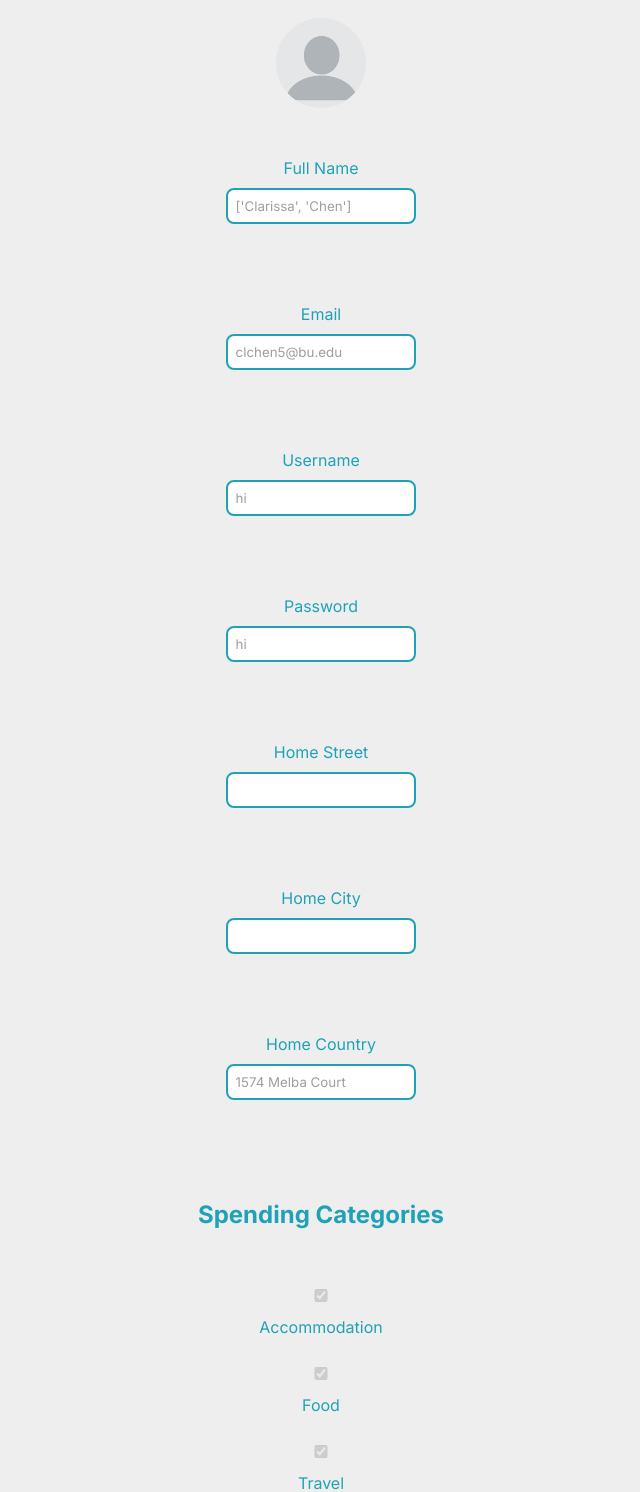
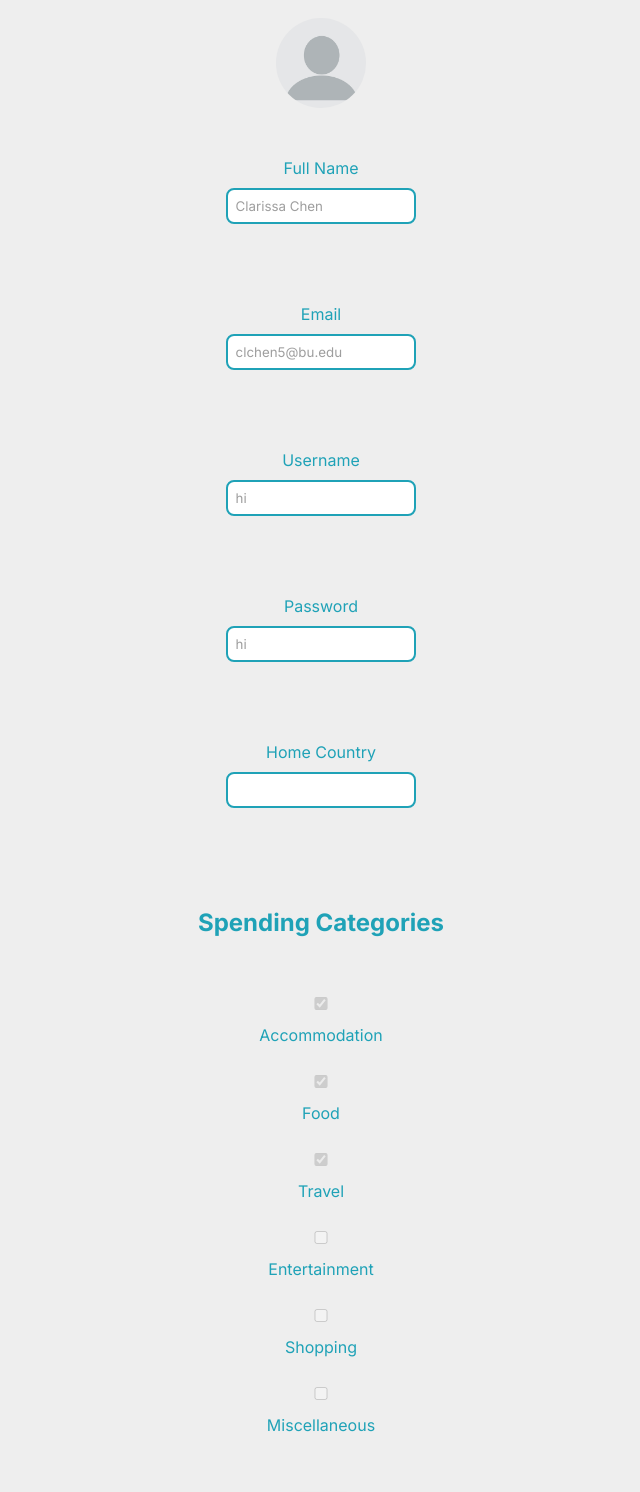
Before and after one commit to chelsnn/Budget-App, a Flask app: page /profile in a window 1280 px wide; the page is wider, and only the part inside the window is pictured. Shown: the part 201-1693 px from the top of that part, without its empty margins (319-959 px from the left). Run offline with Flask 3, Linux system fonts and the light colour scheme; a user stored in the database is signed in; data comes from the database, SQL or seed files in the repository.

Commit message:
working on edit profile

```diff
--- a/app.py
+++ b/app.py
@@ -46,16 +46,6 @@ def create_users_table():
 create_users_table()
 
 #dummy profile data
-submitted_data = {
-    'first_name': 'Jane',
-    'last_name': 'Doe',
-    'email': 'janedoe@example.com',
-    'username': 'janed123',
-    'password': '123456',
-    'home_street': '1234 Park Ln',
-    'home_city': 'New York',
-    'home_country': 'United States'
-}
 
 #dummy category data
 selected = ['Accommodation', 'Food', 'Travel']
@@ -167,30 +157,24 @@ def expenses():
 
 @app.route('/profile')
 def profile():
+    user_id = session.get('user_id')
     conn = get_db_connection()
-    user = conn.execute(
-        'SELECT fullname, email, username, password, address FROM users WHERE id = ?',
-        (session['user_id'],)
-    ).fetchone()
+    user = conn.execute('SELECT * FROM users WHERE id = ?', (user_id,)).fetchone()
+
     conn.close()
 
     if user:
         # Split fullname into first and last names
-        full_name = user['fullname'].split(' ', 1)
-        profile_data = {
-            'fullname':full_name,
-            'email': user['email'],
-            'username': user['username'],
-            'password': user['password'],
-            'home_country': user['address'],  # Assuming address is being used as home_country
-        }
+        full_name = user['fullname']
 
-        return render_template('profile.html', data=profile_data, selected=selected)
+        return render_template('profile.html', selected=selected, user=user, full_name=full_name)
     else:
         return redirect(url_for('login'))  # Redirect if user not found
 
-@app.route('/edit_profile')
+@app.route('/edit_profile', methods=['GET', 'POST'])
 def edit_profile():
+    user_id = session.get('user_id')
+    conn = get_db_connection()
     if request.method == 'POST':
         # Capture the form data
         fullname = request.form['fullname']
@@ -200,23 +184,21 @@ def edit_profile():
         home_country = request.form['address']
 
         # Update the submitted_data dictionary with new values
-        submitted_data['fullname'] = fullname
-        submitted_data['email'] = email
-        submitted_data['username'] = username
-        submitted_data['password'] = password
-        submitted_data['address'] = home_country
+
 
         # You would typically also update this in the database
-        conn = get_db_connection()
+
         conn.execute(
-            'UPDATE users SET fullname = ?, email = ?, username = ?, password = ?, address = ? WHERE id = ?',
-            (f"{fullname}", email, username, password, home_country, session['user_id'])
+            '''UPDATE users SET fullname = ?, email = ?, username = ?, password = ?, address = ? WHERE id = ?''',
+            (fullname, email, username, password, home_country, user_id)
         )
         conn.commit()
         conn.close()
 
-        return redirect(url_for('homepage'))  # Redirect to profile page after submission
-    return render_template('edit_profile.html', data=submitted_data, selected=selected)
+        return redirect(url_for('profile'))  # Redirect to profile page after submission
+    user = conn.execute('SELECT * FROM users WHERE id = ?', (user_id,)).fetchone()
+    conn.close()
+    return render_template('edit_profile.html', user=user, selected=selected)
 
 
 
--- a/templates/profile.html
+++ b/templates/profile.html
@@ -19,26 +19,20 @@
         <div class="forms">
             <form class="prof_form" action="/submit" method="POST">
 
-            <label for="first_name">Full Name</label>
-            <input class="form_inputs type="text" id="first_name" name="first_name" value="{{ data.fullname }}" disabled><br><br>
+            <label for="full_name">Full Name</label>
+            <input class="form_inputs type="text" id="full_name" name="full_name" value="{{ user.fullname }}" disabled><br><br>
 
             <label for="email">Email</label>
-            <input class="form_inputs type="text" id="email" name="email" value="{{ data.email }}" disabled><br><br>
+            <input class="form_inputs type="text" id="email" name="email" value="{{ user.email }}" disabled><br><br>
 
             <label for="username">Username</label>
-            <input class="form_inputs type="text" id="username" name="username" value="{{ data.username }}" disabled><br><br>
+            <input class="form_inputs type="text" id="username" name="username" value="{{ user.username }}" disabled><br><br>
 
             <label for="password">Password</label>
-            <input class="form_inputs type="text" id="password" name="password" value="{{ data.password }}" disabled><br><br>
-
-            <label for="home_street">Home Street</label>
-            <input class="form_inputs type="text" id="home_street" name="home_street" value="{{ data.home_street }}" disabled><br><br>
-
-            <label for="home_city">Home City</label>
-            <input class="form_inputs type="text" id="home_city" name="home_city" value="{{ data.home_city }}" disabled><br><br>
+            <input class="form_inputs type="text" id="password" name="password" value="{{ user.password }}" disabled><br><br>
 
             <label for="home_country">Home Country</label>
-            <input class="form_inputs type="text" id="home_country" name="home_country" value="{{ data.home_country }}" disabled><br><br>
+            <input class="form_inputs type="text" id="home_country" name="home_country" value="{{ user.home_country }}" disabled><br><br>
 
             </form>
         </div>
```
Also changed, not shown: templates/edit_profile.html (+7 -7 lines).
